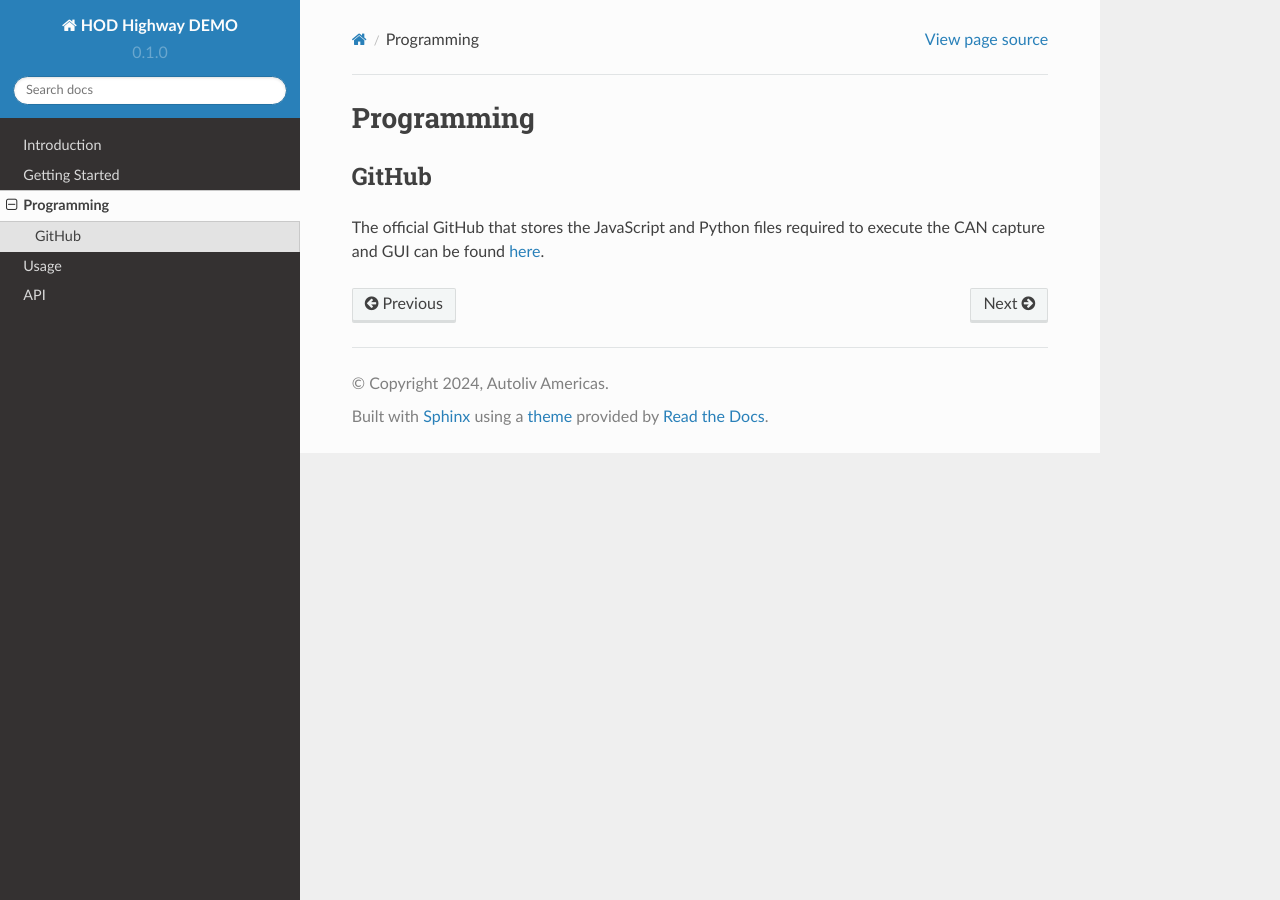
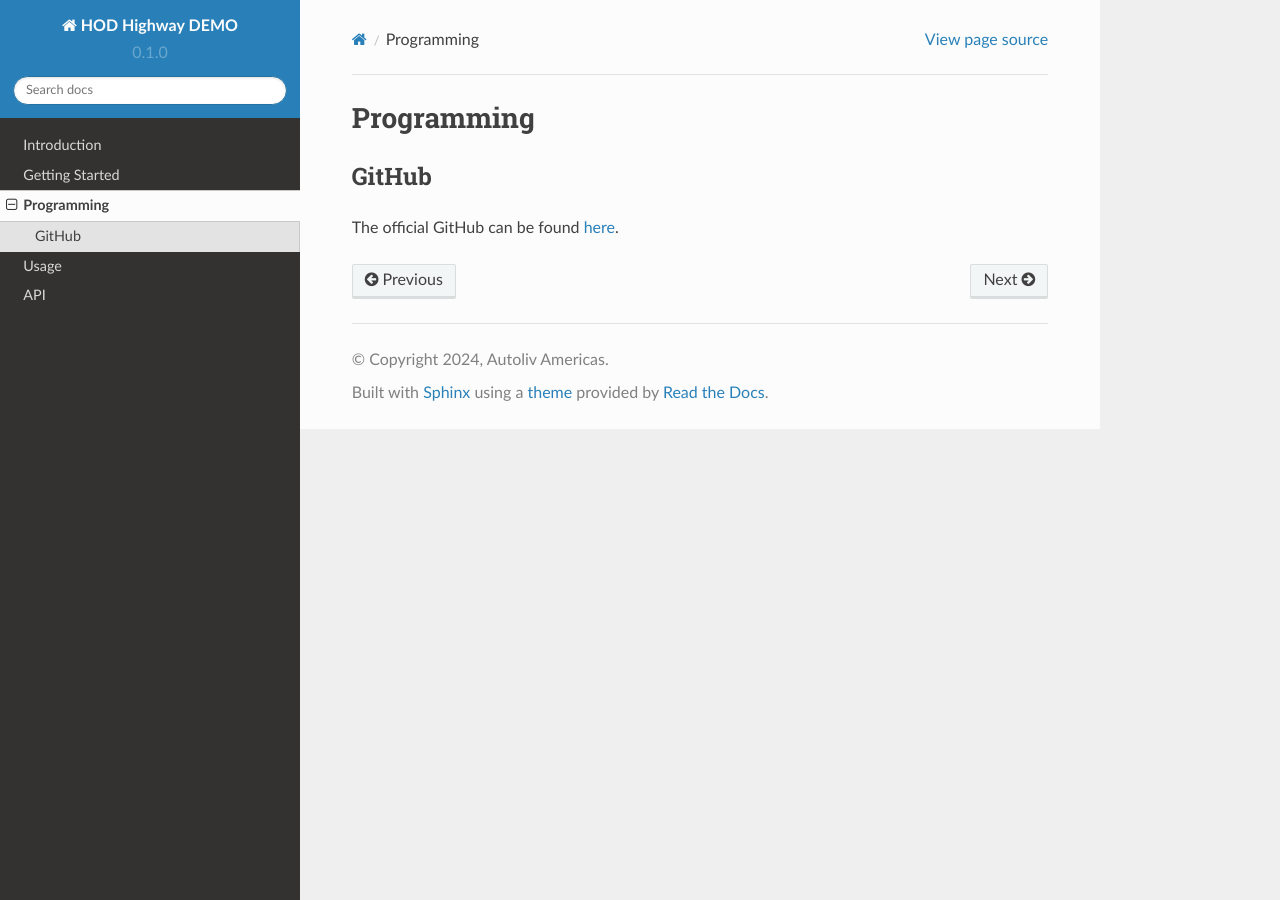
Before and after one commit to DaSausiBoi/VW-DEMO-Docs, a Sphinx documentation site: the page built from docs/source/programming.rst, in a window 1280 px wide. Built offline with Sphinx 7.4.7 and the Read the Docs theme 2.0.0, drawn with Linux system fonts in a browser that asks for light colours.

Commit message:
wording change

```diff
--- a/docs/source/programming.rst
+++ b/docs/source/programming.rst
@@ -4,5 +4,4 @@ Programming
 GitHub
 ------
 
-The official GitHub that stores the JavaScript and Python files required to execute
-the CAN capture and GUI can be found `here <https://github.com/DaSausiBoi/VW-DEMO>`__.
+The official GitHub can be found `here <https://github.com/DaSausiBoi/VW-DEMO>`__.
```
